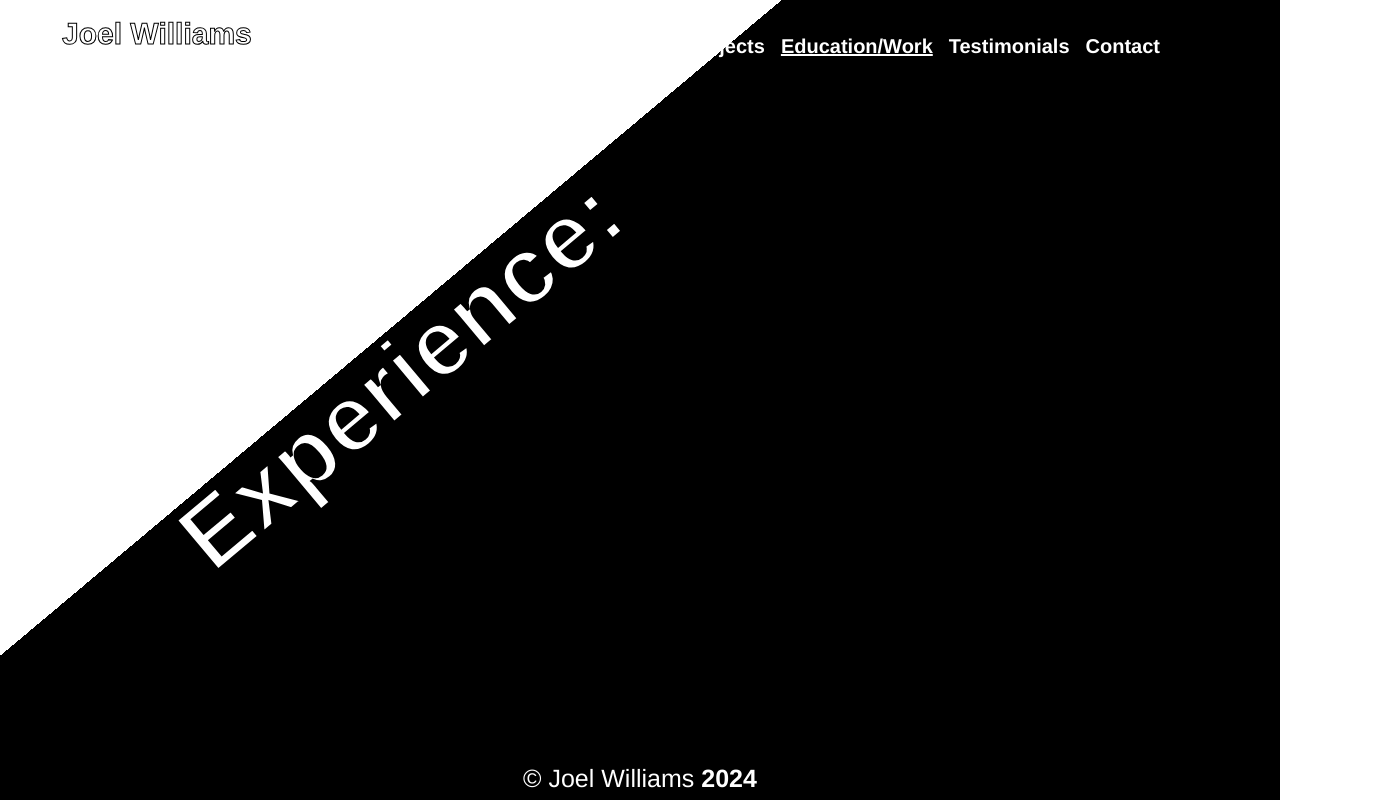
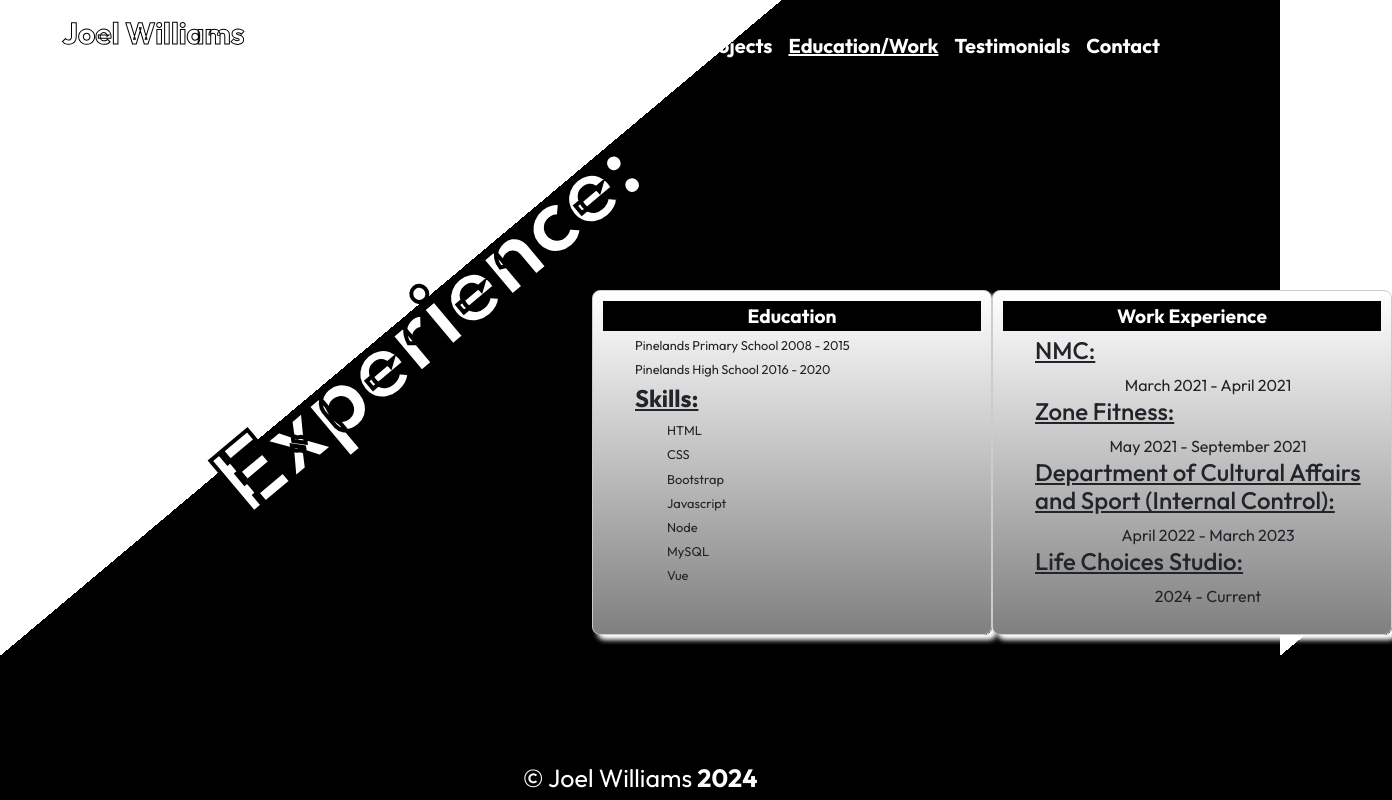
Before and after one commit to Mr-Williams11/VueEOMP, a Vue app in the folder vue-eomp/: page /resume in a window 1280 px wide. Shown: the whole page, 1392 px wide, since content can reach past the window. Built offline with nearby package versions, Linux system fonts and the light colour scheme.

Commit message:
almost done

```diff
--- a/vue-eomp/src/App.vue
+++ b/vue-eomp/src/App.vue
@@ -19,6 +19,7 @@ export default {
 </script>
 
 <style>
+@import url('https://fonts.googleapis.com/css2?family=Outfit:wght@100..900&display=swap');
 body {
     height: 100vh;
     overflow: hidden;
@@ -31,7 +32,7 @@ body {
 }
 
 #app {
-  font-family: Avenir, Helvetica, Arial, sans-serif;
+  font-family: "Outfit", sans-serif;
   -webkit-font-smoothing: antialiased;
   -moz-osx-font-smoothing: grayscale;
   text-align: center;
--- a/vue-eomp/src/data/index.json
+++ b/vue-eomp/src/data/index.json
@@ -57,7 +57,6 @@
     ],
     "resume": [
         {
-                "id":1,
                 "taskName":"Education",
                 "skill8": "Pinelands Primary School 2008 - 2015",
                 "skill9": "Pinelands High School 2016 - 2020",
@@ -70,7 +69,6 @@
                 "skill5": "Node"
         },
         {
-                "id":2,
                 "taskName":"Work Experience",
                 "work1": "NMC",
                 "des1": "March 2021 - April 2021",
--- a/vue-eomp/src/views/ResumeView.vue
+++ b/vue-eomp/src/views/ResumeView.vue
@@ -2,12 +2,32 @@
   <h2>Experience:</h2>
   <div class="resume-container" ref="resumeContainer">
     <div class="resume-section">
-      <div v-for="item in resume" :key="item.id" class="resume-task" @mouseover="animateTask">
-        <h3 class="task-title">{{ item.taskName }}</h3>
+      <div class="resume-task">
+        <h3 class="task-title">Education</h3>
         <ul class="task-details">
-          <li v-for="key in Object.keys(item).filter(k => k !== 'id' && k !== 'taskName')" :key="key">
-            {{ item[key] }}
-          </li>
+          <li>Pinelands Primary School 2008 - 2015</li>
+          <li>Pinelands High School 2016 - 2020</li>
+          <h4><b>Skills:</b></h4>
+            <ul>
+              <li>HTML</li>
+              <li>CSS</li>
+              <li>Bootstrap</li>
+              <li>Javascript</li>
+              <li>Node</li>
+              <li>MySQL</li>
+              <li>Vue</li>
+            </ul>
+        </ul>
+      </div>
+    </div>
+    <div class="resume-section">
+      <div class="resume-task">
+        <h3 class="task-title">Work Experience</h3>
+        <ul class="task-details">
+          <h4>NMC:</h4> March 2021 - April 2021
+          <h4>Zone Fitness:</h4> May 2021 - September 2021
+          <h4>Department of Cultural Affairs and Sport (Internal Control):</h4>April 2022 - March 2023
+          <h4>Life Choices Studio:</h4>2024 - Current
         </ul>
       </div>
     </div>
@@ -15,24 +35,7 @@
 </template>
 
 <script>
-export default {
-  computed: {
-    resume() {
-      return this.$store.state.Resume;
-    },
-  },
-  mounted() {
-    // Add a delay to give the transition effect
-    setTimeout(() => {
-      this.animateTask();
-    }, 100);
-  },
-  methods: {
-    animateTask() {
-      this.$refs.resumeContainer.classList.add('fade-in');
-    },
-  },
-};
+
 </script>
 
 <style scoped>
@@ -42,7 +45,7 @@ h2{
   left:0px;
   transform: rotate(-40deg);
   font-size: 6em;
-  top: 0px;
+  top: 17px;
 }
 
 h3{
@@ -55,6 +58,7 @@ h3{
   width: 100%;
   margin: 0 auto;
   padding: 20px;
+  display: flex;
 }
 
 .fade-in {
@@ -64,7 +68,7 @@ h3{
 .resume-section {
   display: flex;
   flex-direction: row;
-  gap: 20px;
+  gap: 50px;
   top: 20%;
   left: 18%;
   position: relative;
@@ -97,6 +101,11 @@ h3{
   font-size: 0.8rem;
   list-style: none;
   text-align: left;
+}
+
+h4{
+  text-align: left;
+  text-decoration: underline;
 }
 
 
```
